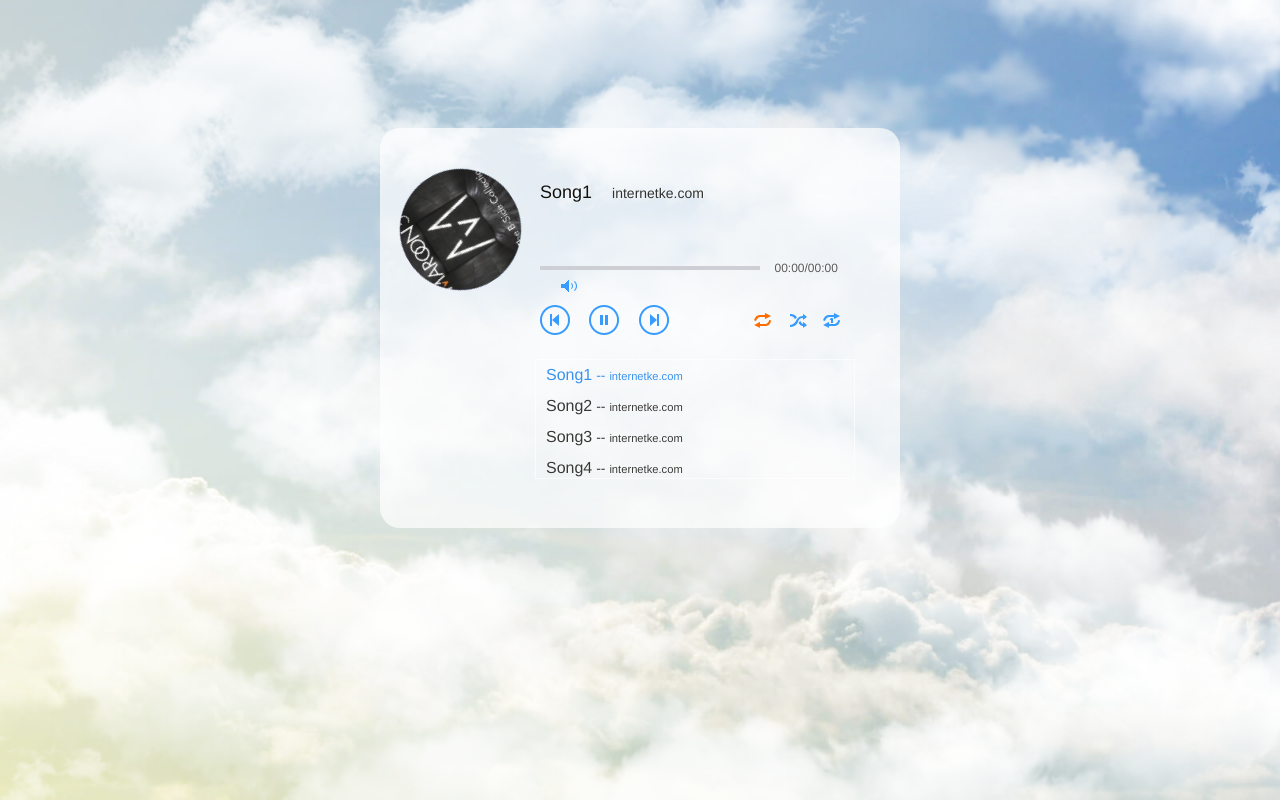
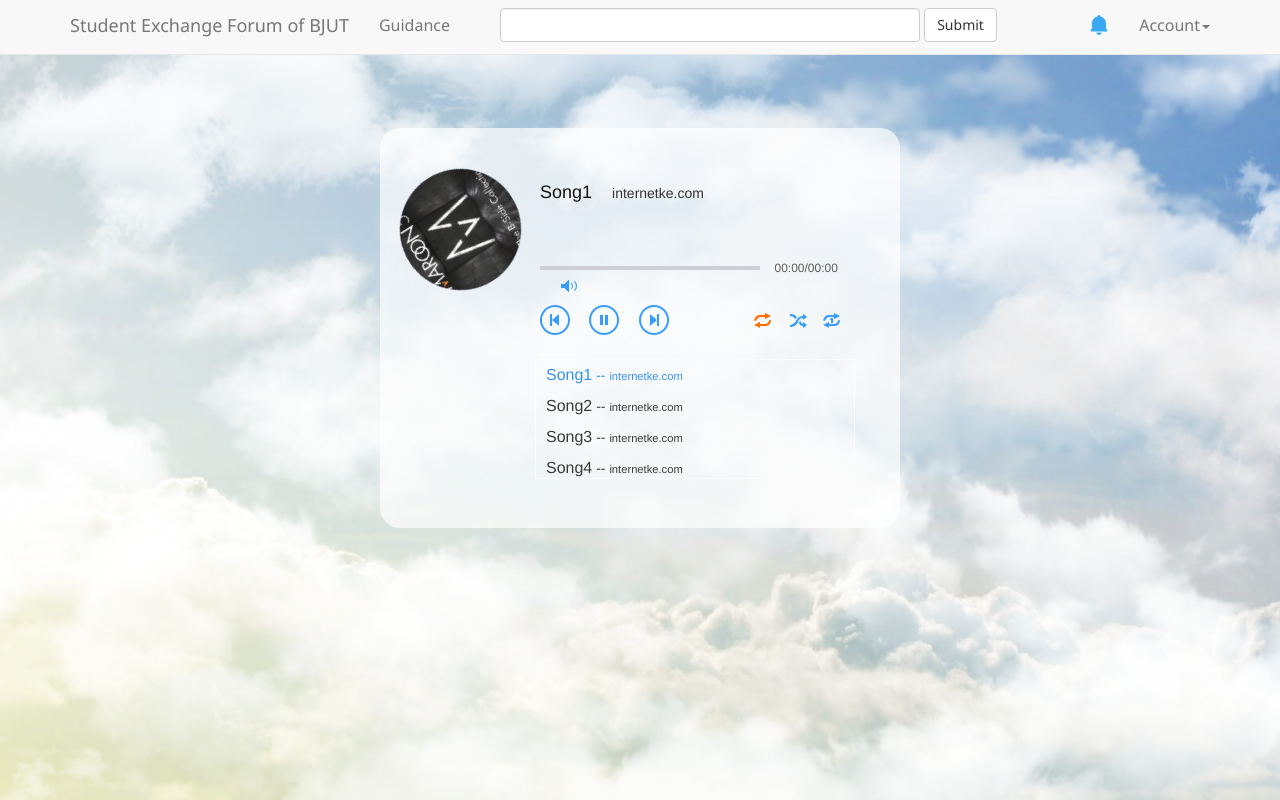
Before and after one commit to echo-cool/BDIC3023J-Software-Methodology-Q-A-Platform, a Flask app: page /auth/music in a window 1280 px wide. Run offline with Flask 2, Linux system fonts and the light colour scheme; the visitor is signed in with stand-in values (Sample User, id 1); data comes from the database, SQL or seed files in the repository; parts of the project's set-up code (start-up, migrations or seed data) failed here and were passed over; some libraries are stand-ins or nearby versions.

Commit message:
finish music player

```diff
--- a/app/templates/Posts/_posts.html
+++ b/app/templates/Posts/_posts.html
@@ -1,3 +1,5 @@
+
+
 <li class="post" id="{{ post.id }}">
     <div class="panel panel-default">
           <div class="panel-body">
--- a/app/templates/auth/music.html
+++ b/app/templates/auth/music.html
@@ -1,21 +1,91 @@
 {#Reference: http://www.internetke.com/effects/css3/2015/0803/1682.html#}
 
-<!DOCTYPE html>
-<html lang="zh-cmn-Hans">
-<head>
-    <meta charset="UTF-8">
-    <meta name="viewport" content="width=device-width, initial-scale=1, user-scalable=no">
-    <meta http-equiv="X-UA-Compatible" content="IE=edge,chrome=1">
+{% extends "base.html" %}
+{% import "_macros.html" as macros %}
+
+{% block title %}Student Exchange Forum of BJUT{% endblock %}
+
+{% block head %}
+    {{ super() }}
+    <!--     Custom styles for this template -->
     <link rel="stylesheet" href="../../static/smusic.css"/>
     <link rel="stylesheet" type="text/css" href="../../static/normalize.css"/>
     <link rel="stylesheet" type="text/css" href="../../static/demo.css">
     <link rel="stylesheet" href="../../static/style.css">
-    <title>Music Player</title>
-</head>
-<body>
+{% endblock %}
+
 {#<div class="kePublic">#}
 <!--效果html开始-->
 
+{#主导航#}
+{% block navbar %}
+    <nav class="navbar navbar-default navbar-fixed-top">
+        <div class="container">
+
+            <div class="navbar-header">
+                <button type="button" class="navbar-toggle" data-toggle="collapse" data-target=".navbar-collapse">
+                    <span class="sr-only">Toggle navigation</span>
+                    <span class="icon-bar"></span>
+                    <span class="icon-bar"></span>
+                    <span class="icon-bar"></span>
+                </button>
+                <a class="navbar-brand" href="{{ url_for('main.index') }}">Student Exchange Forum of BJUT</a>
+            </div>
+
+            <div class="navbar-collapse collapse">
+
+                <ul class="nav navbar-nav">
+                    <li><a href="{{ url_for('auth.guidance') }}">Guidance</a></li>
+
+                    <form class="navbar-form navbar-left" role="search" method="post">
+                        <input type="hidden" name="csrf_token" value="{{ csrf_token() }}"/>
+                        <div class="form-group">
+                            <input name="search" value=" " style="width: 420px;margin-left: 20px;" type="text"
+                                   class="form-control" placeholder="Search">
+                        </div>
+                        <button type="submit" class="btn btn-default">Submit</button>
+                    </form>
+
+                </ul>
+
+                <ul class="nav navbar-nav navbar-right">
+
+                    {% if current_user.is_authenticated %}
+                        {#                            通知#}
+                        <li>
+                            <a href="{{ url_for('main.notification') }}">
+                                <svg viewBox="0 0 1024 1024" width="20" height="20">
+                                    <defs>
+                                        <style type="text/css"></style>
+                                    </defs>
+                                    <path d="M892.343 738.743c7.314 0 21.943 0 29.257 7.314-29.257-21.943-51.2-58.514-51.2-95.086V424.23c0-168.229-117.029-307.2-285.257-343.772v-7.314C585.143 36.57 548.57 0 512 0s-80.457 36.571-80.457 73.143v7.314C270.629 117.03 153.6 256 153.6 424.23V650.97c0 36.572-21.943 73.143-51.2 95.086 7.314-7.314 14.629-7.314 29.257-7.314-29.257 0-51.2 21.943-51.2 51.2s21.943 51.2 51.2 51.2h768c29.257 0 51.2-21.943 51.2-51.2-7.314-21.943-29.257-43.886-58.514-51.2zM512 1024c73.143 0 131.657-58.514 131.657-131.657H380.343C380.343 965.486 438.857 1024 512 1024z"
+                                          fill="#3BA9F6" p-id="1699">
+                                    </path>
+                                </svg>
+                                <span class="badge" style="margin-bottom: 10px"></span>
+                            </a>
+                        </li>
+                        {#                            下拉菜单#}
+                        <li class="dropdown">
+                            <a href="{{ url_for('main.notification') }}" class="dropdown-toggle" data-toggle="dropdown">Account<b
+                                    class="caret"></b></a>
+                            <ul class="dropdown-menu">
+                                <li><a href="{{ url_for('main.user', username=current_user.username) }}">MY Profile</a>
+                                </li>
+                                <li><a href="{{ url_for('auth.change_password') }}">MY Account</a></li>
+                                <li><a href="{{ url_for('auth.logout') }}">Log Out</a></li>
+                            </ul>
+                        </li>
+                    {% else %}
+                        <li><a href="{{ url_for('auth.login') }}">Log In</a></li>
+                    {% endif %}
+                </ul>
+            </div>
+        </div>
+    </nav>
+{% endblock %}
+
+{% block content %}
 <div class="satic-area">
     <div class="dynamic-area1"></div>
     <div class="dynamic-area2"></div>
@@ -125,5 +195,4 @@
 <!--效果html结束-->
 <div class="clear"></div>
 {#</div>#}
-</body>
-</html>
+{% endblock %}
```
Also changed, not shown: app/main/views.py (+10 -13 lines), app/templates/post.html (+3 -19 lines).
